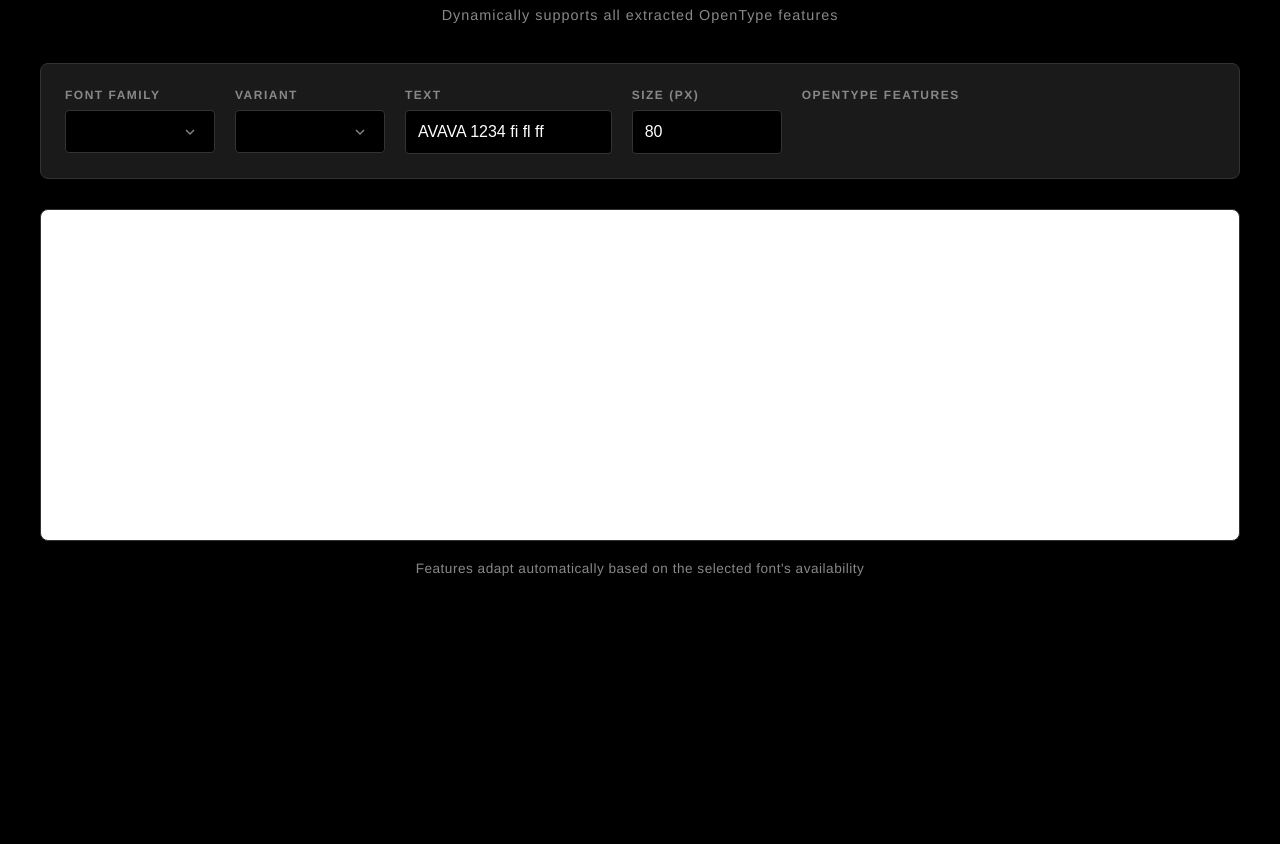
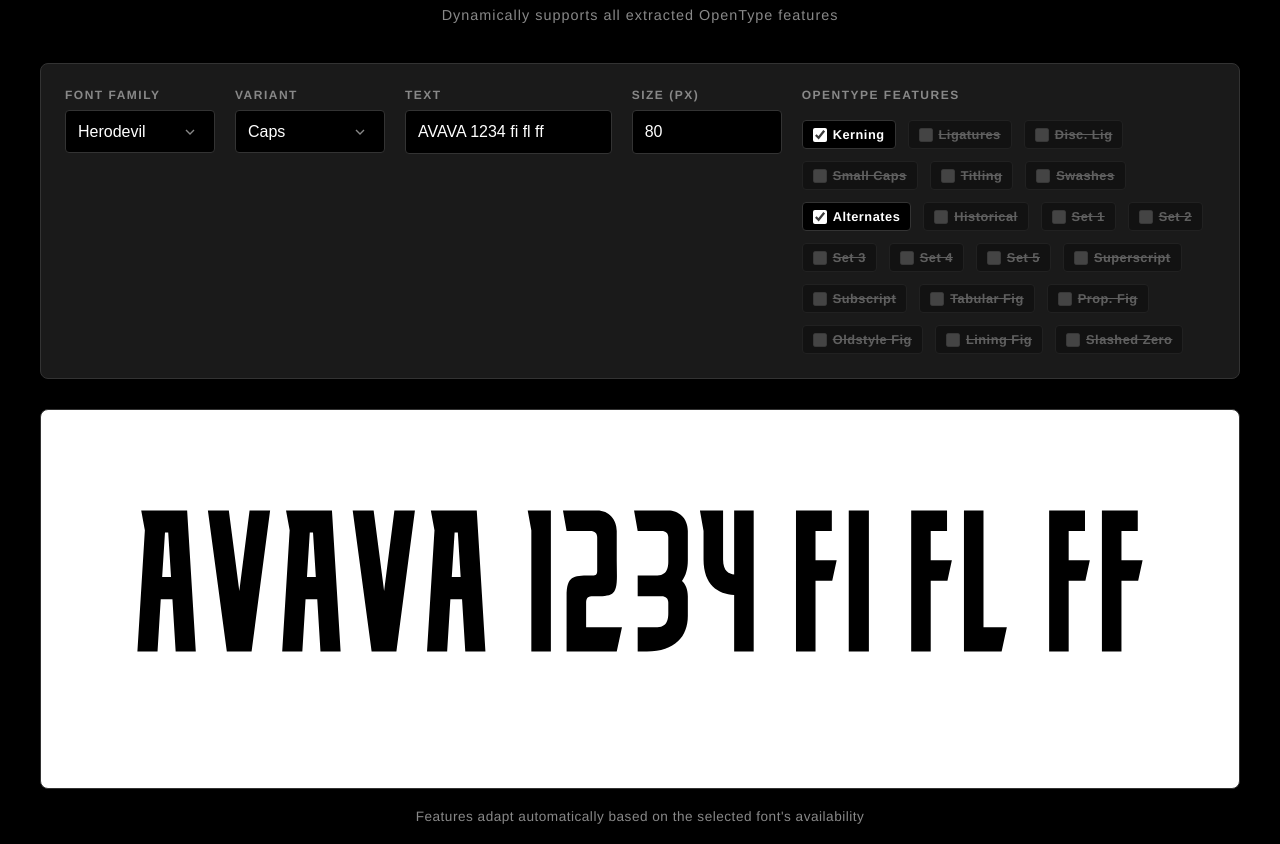
Before and after one commit to jktypafece/Typetester, a plain HTML site: page Herodevil/index.html in a window 1280 px wide. Shown: the part 60-904 px from the top of the page. Before the commit the page ends 800 px from the top, so only its background shows below. Drawn offline with Linux system fonts and the light colour scheme.

Commit message:
Replace font-database.js with HDFontDatabase.js

```diff
--- a/Herodevil/index.html
+++ b/Herodevil/index.html
@@ -82,7 +82,7 @@
     <div class="info">Features adapt automatically based on the selected font's availability</div>
 </div>
 
-<script src="font-database.js"></script>
+<script src="HDFontDatabase.js"></script>
 <script>
     let fontsDB = {};
     let currentFont = null;
```
